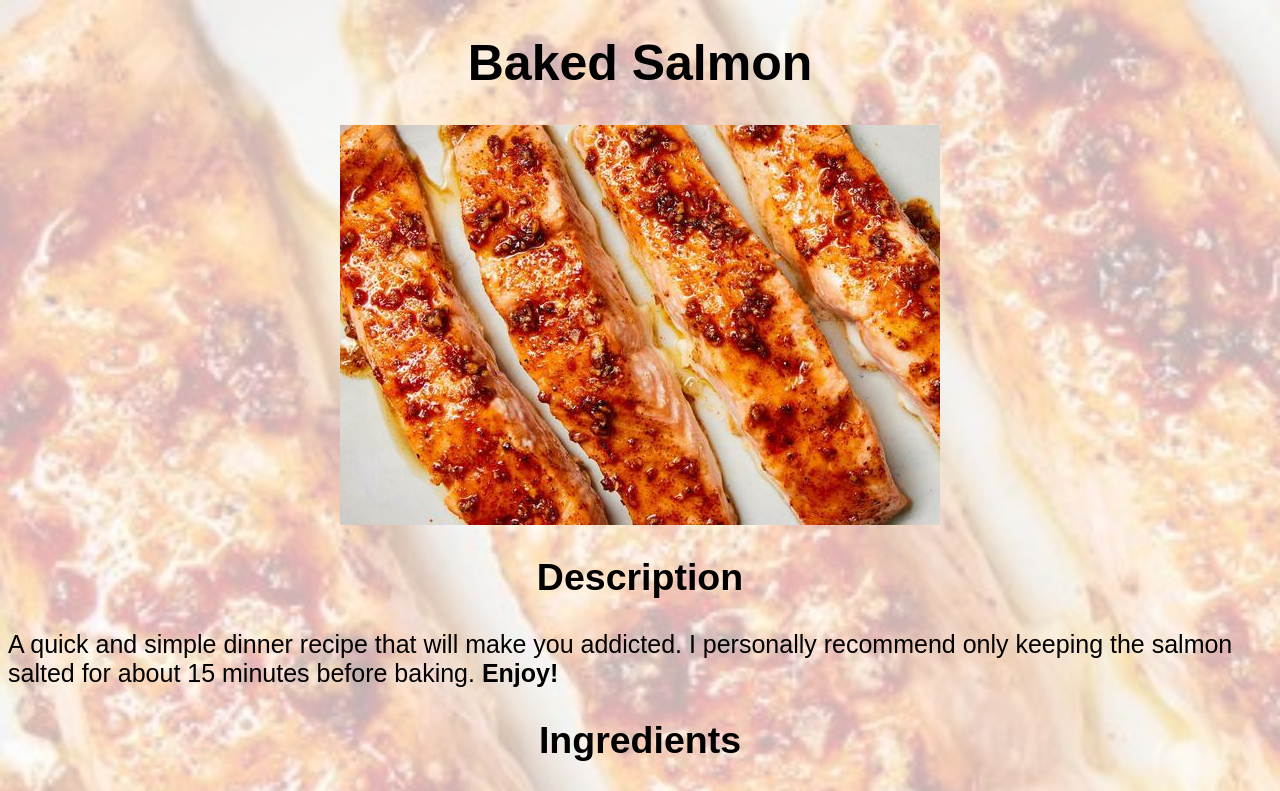
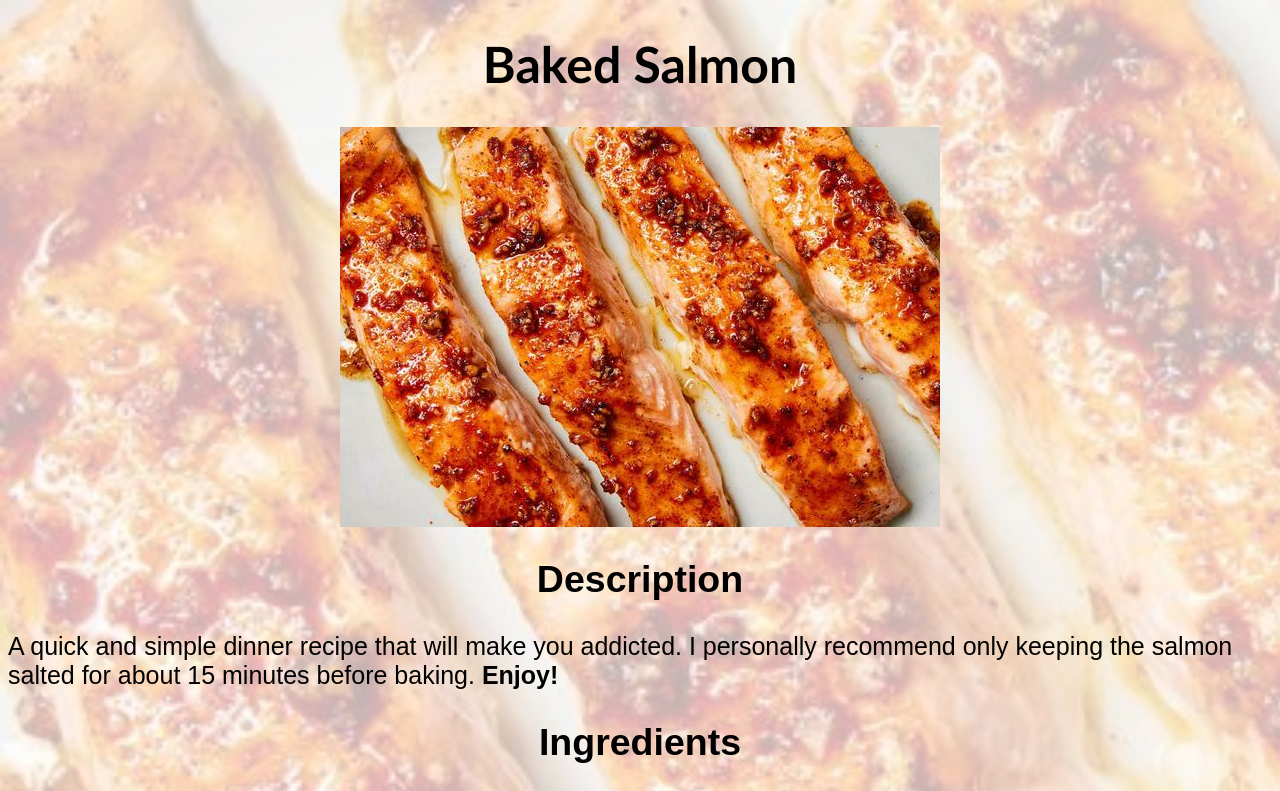
Before and after one commit to Julian-Bazo/odin-recipes, a plain HTML site: page recipes/salmon.html in a window 1280 px wide. Shown: the top 791 px of the page. Drawn offline with Linux system fonts and the light colour scheme.

Commit message:
Unify <h1> fonts of subdomains
Fixes salmon.html <h1> so that is corresponds to mushroom-soup.html's <h1>.

```diff
--- a/recipes/salmon.html
+++ b/recipes/salmon.html
@@ -12,7 +12,7 @@
 
 
 <body class="salmon-body">
-    <h1>Baked Salmon</h1>
+    <h1 class="salmon-style">Baked Salmon</h1>
 
     <img class="image" src="../imgs/salmon.jpg" alt="A completed serving of baked salmon">
 
--- a/style.css
+++ b/style.css
@@ -23,7 +23,8 @@
 
 }
 
-.mushroom-style {
+.mushroom-style,
+.salmon-style {
     font-family: 'Gill Sans', 'Gill Sans MT', Calibri, 'Trebuchet MS', sans-serif;
 }
 
```
